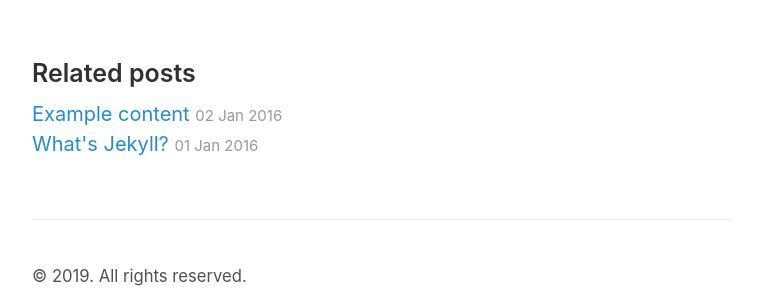
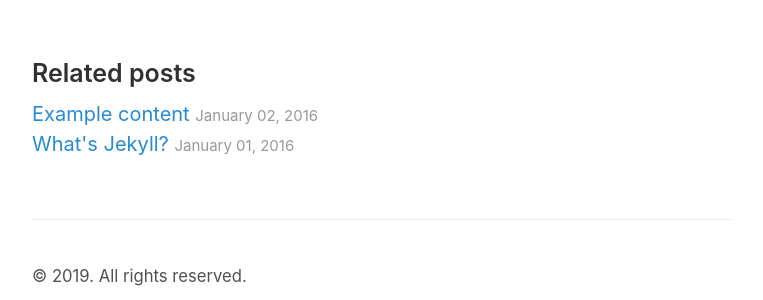
Before and after one commit to tgdnt/mysite, a Jekyll site: the page built from _posts/2016-01-03-introduction.md, in a window 1280 px wide and 900 px high, scrolled down 1085 px. Shown: the part 570-870 px from the top of the window, without its empty margins (258-1021 px from the left). Built offline with Jekyll 4.4.1, drawn with Linux system fonts in a browser that asks for light colours; some of the changed text lies outside the part shown.

Commit message:
Changes date display style in blog and post

```diff
--- a/_layouts/post.html
+++ b/_layouts/post.html
@@ -4,7 +4,7 @@
 
 <article class="post">
   <h1 class="post-title">{{ page.title }}</h1>
-  <time datetime="{{ page.date | date_to_xmlschema }}" class="post-date">{{ page.date | date_to_string }}</time>
+  <time datetime="{{ page.date | date_to_xmlschema }}" class="post-date">{{ page.date | date: '%B %d, %Y' }}</time>
   {{ content }}
 </article>
 
@@ -16,7 +16,7 @@
       <li>
         <a href="{{ site.baseurl }}{{ post.url }}">
           {{ post.title }}
-          <small><time datetime="{{ post.date | date_to_xmlschema }}">{{ post.date | date_to_string }}</time></small>
+            <small><time datetime="{{ post.date | date_to_xmlschema }}">{{ post.date | date: '%B %d, %Y' }}</time></small>
         </a>
       </li>
     {% endfor %}
--- a/blog/index.html
+++ b/blog/index.html
@@ -12,7 +12,7 @@
       </a>
     </h1>
 
-    <time datetime="{{ post.date | date_to_xmlschema }}" class="post-date">{{ post.date | date_to_string }}</time>
+    <time datetime="{{ post.date | date_to_xmlschema }}" class="post-date">{{ post.date | date: '%B %d, %Y' }}</time>
     {{ post.lede }}
   </article>
   {% endfor %}
```
